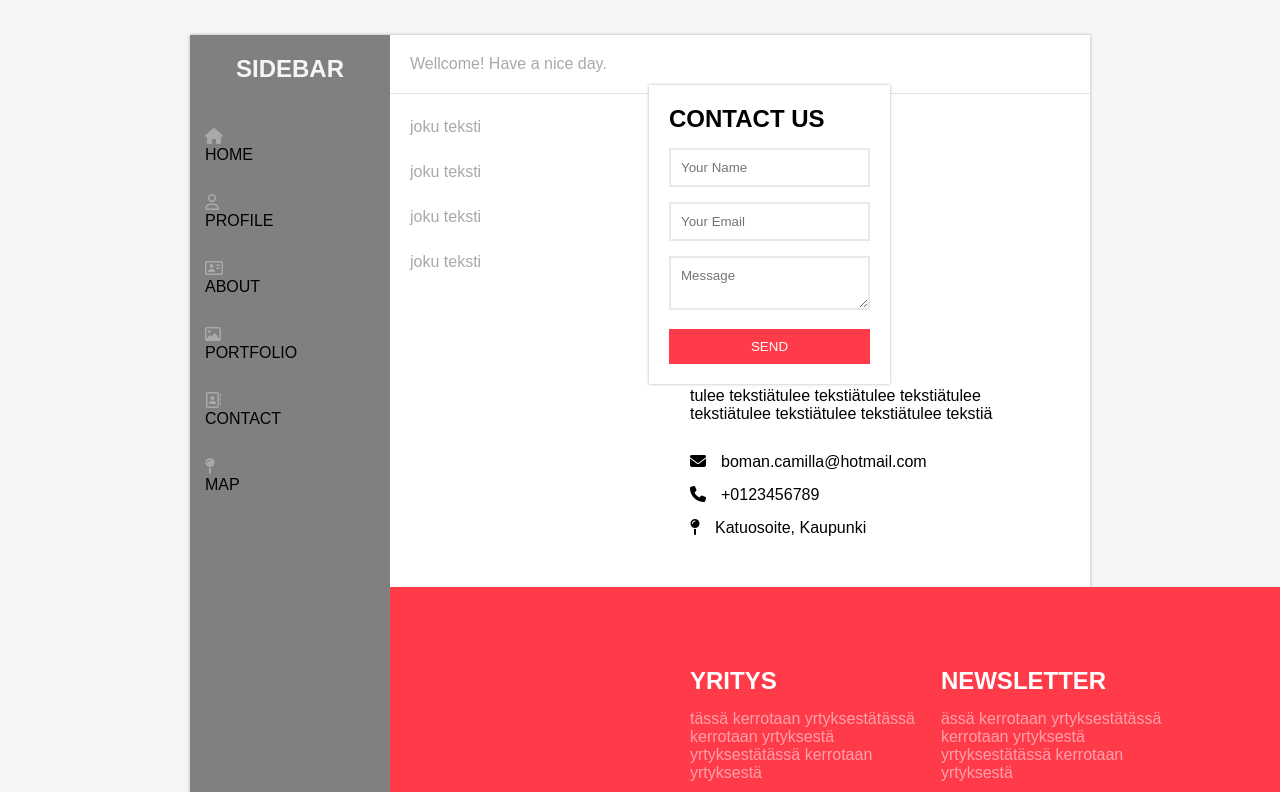
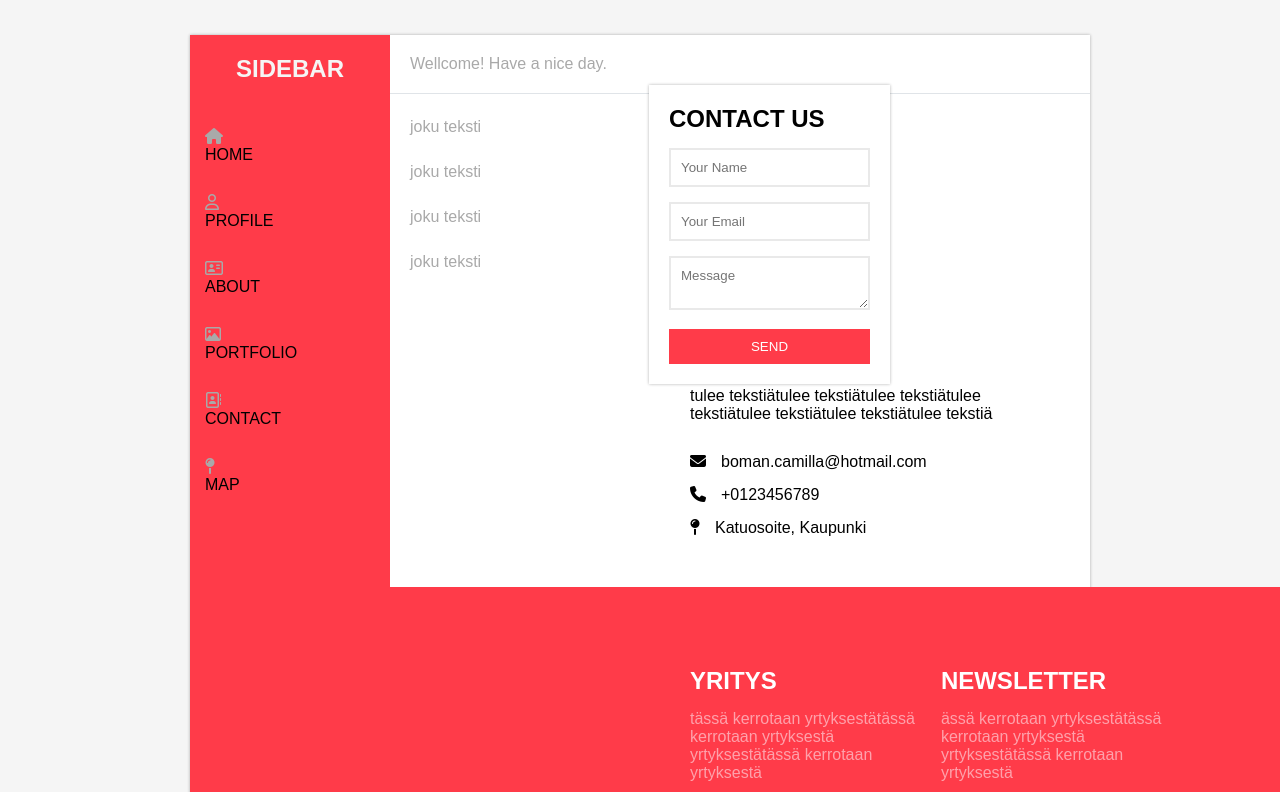
Before and after one commit to BomanC/testisivu, a plain HTML site: page index.html in a window 1280 px wide. Shown: the top 792 px of the page. Drawn offline with Linux system fonts and the light colour scheme.

Commit message:
index.html

```diff
--- a/style.css
+++ b/style.css
@@ -20,7 +20,7 @@ body{
     position: fixed;
     width: 200px;
     height: 100%;
-    background-color: grey;
+    background-color: #ff3b49;
     padding: 20px 0;
 }
 
```
